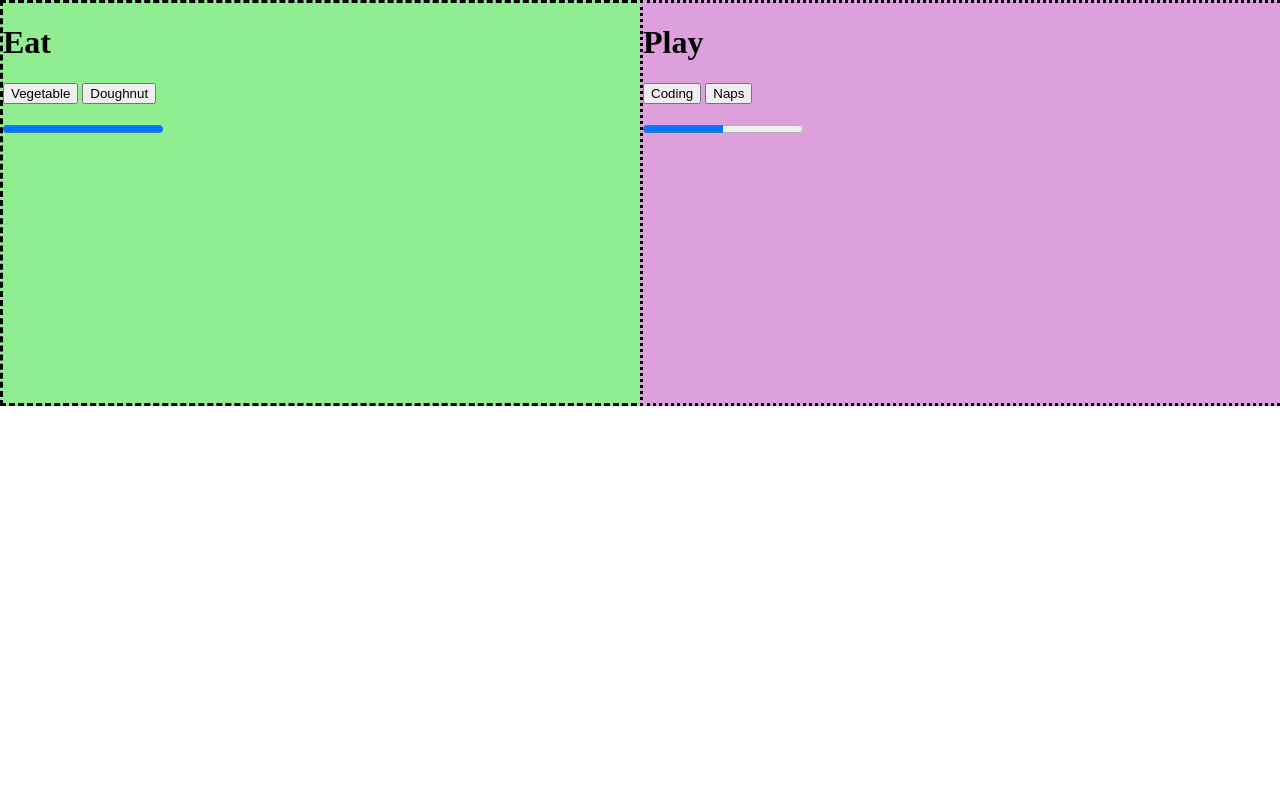
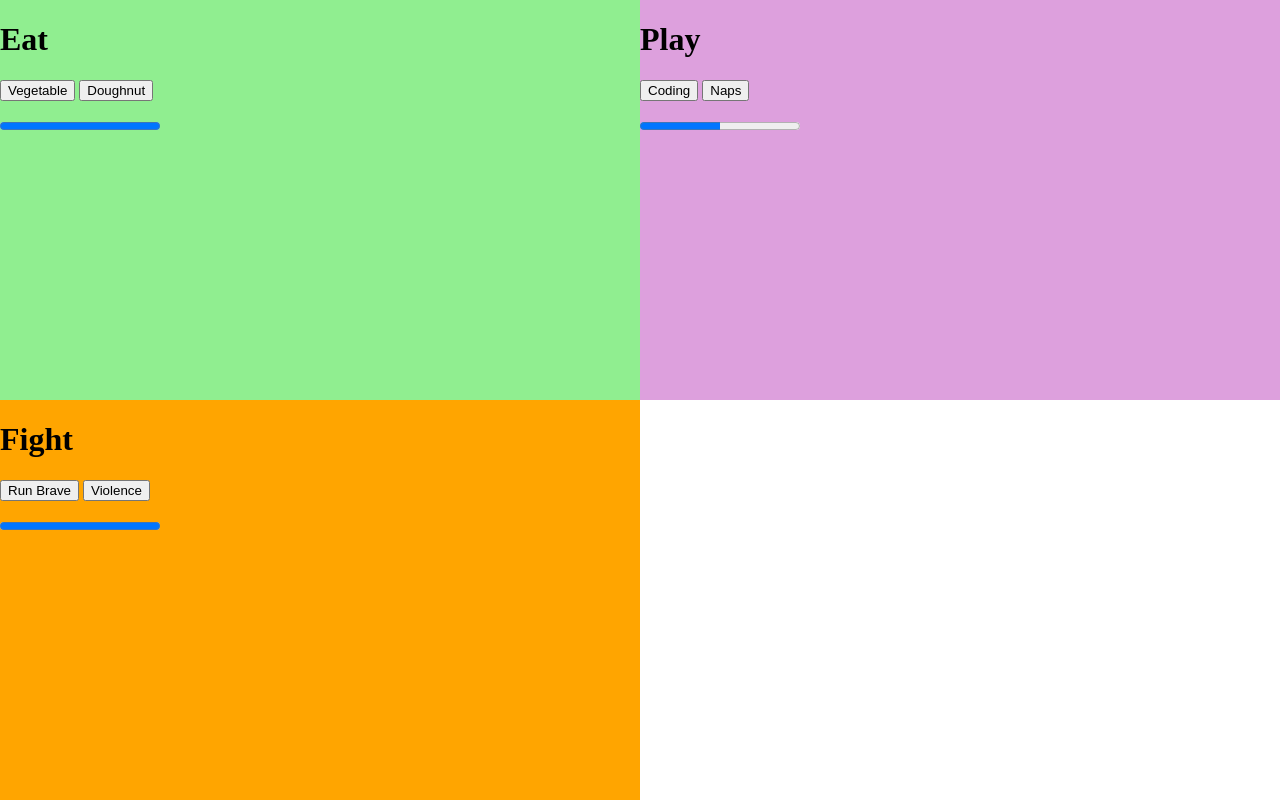
Before and after one commit to jbkey2015/tamagotchi, a website built with webpack: page src/index.html in a window 1280 px wide. Built offline with nearby package versions, Linux system fonts and the light colour scheme.

Commit message:
added fight quad

```diff
--- a/src/javascripts/components/eat/eat.scss
+++ b/src/javascripts/components/eat/eat.scss
@@ -1,6 +1,4 @@
 #eat {
-  border-color: black;
-  border-style: dashed;
   background-color: lightgreen;
   position: fixed;
   top: 0;
--- /dev/null
+++ b/src/javascripts/components/fight/fight.js
@@ -0,0 +1,29 @@
+import './fight.scss';
+
+import util from '../../helpers/utilities';
+
+const fightTomQuad = () => {
+  let fightString = '<h1>Fight</h1>';
+  let strength = 100;
+  fightString += `
+  <button id="runbrave" type="button">Run Brave</button> <button id="violence" type="button">Violence</button> <p><progress value="${strength}" max="100" id="fightAmt"></progress></p>
+  `;
+  util.printToDom('fight', fightString);
+  const runBraveBtn = document.getElementById('runbrave');
+  const violenceBtn = document.getElementById('violence');
+
+  runBraveBtn.addEventListener('click', () => {
+    if (strength + 1 <= 110) {
+      strength += 1;
+      document.getElementById('fightAmt').value = strength;
+    }
+  });
+  violenceBtn.addEventListener('click', () => {
+    if (strength - 10 >= 0) {
+      strength -= 10;
+      document.getElementById('fightAmt').value = strength;
+    }
+  });
+};
+
+export default { fightTomQuad };
--- /dev/null
+++ b/src/javascripts/components/fight/fight.scss
@@ -0,0 +1,6 @@
+#fight {
+  background-color: orange;
+  position: fixed;
+  top: 50%;
+  left: 0;
+}
--- a/src/javascripts/components/play/play.scss
+++ b/src/javascripts/components/play/play.scss
@@ -1,9 +1,6 @@
-
 #play {
-  border-color: black;
-  border-style: dotted;
   background-color: plum;
   position: fixed;
-   top: 0;
+  top: 0;
   left: 50%;
 }
--- a/src/javascripts/main.js
+++ b/src/javascripts/main.js
@@ -1,10 +1,12 @@
 import '../styles/main.scss';
 import eat from './components/eat/eat';
 import play from './components/play/play';
+import fight from './components/fight/fight';
 
 const init = () => {
   eat.eatTomQuad();
   play.playTomQuad();
+  fight.fightTomQuad();
 };
 
 init();
```
